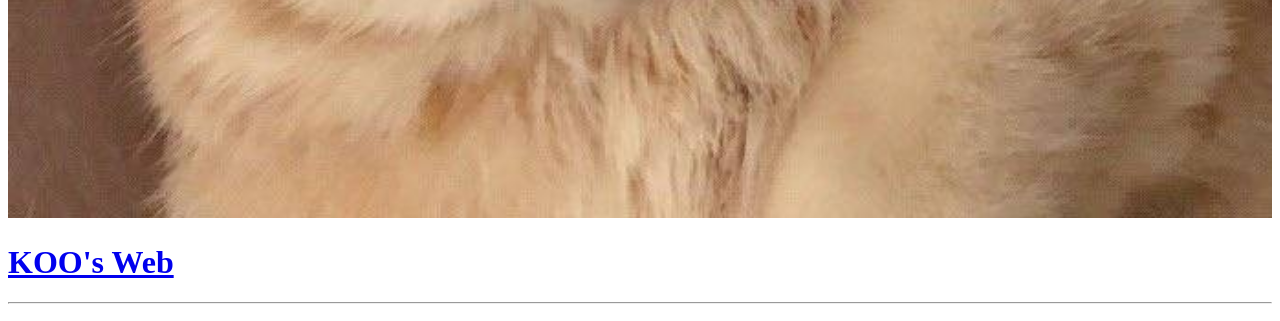
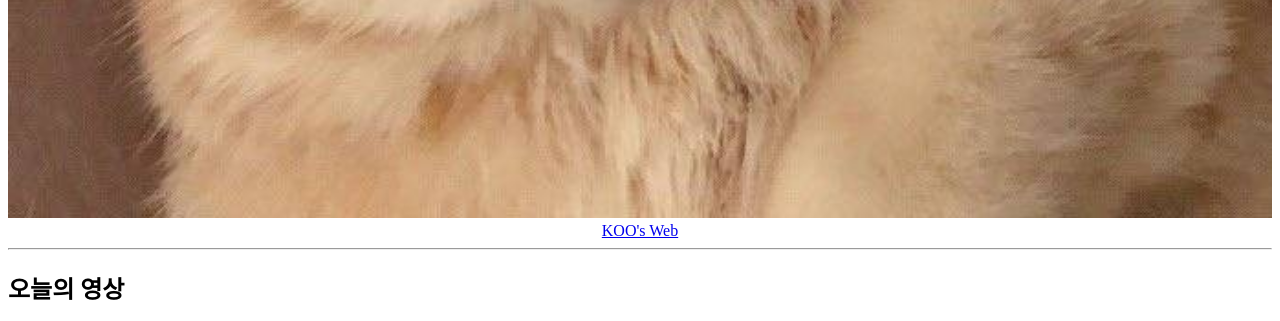
Before and after one commit to seonhoekoo/koo, a plain HTML site: page koo.html in a window 1280 px wide. Shown: the part 1475-1796 px from the top of the page. Drawn offline with Linux system fonts and the light colour scheme; grey boxes are pictures that could not be loaded.

Commit message:
Update koo.html

```diff
--- a/koo.html
+++ b/koo.html
@@ -7,7 +7,9 @@
     <title>KOO from Korea</title>
     <a href="koo.html"><img src="cute cat.jpeg" width="100%"></a>
     <header>
-        <h1><a href="koo.html">KOO's Web</a></h1>
+        <center>
+        <a href="koo.html">KOO's Web</a>
+        </center>
     </hrader>
         <hr>
 </head>
```
